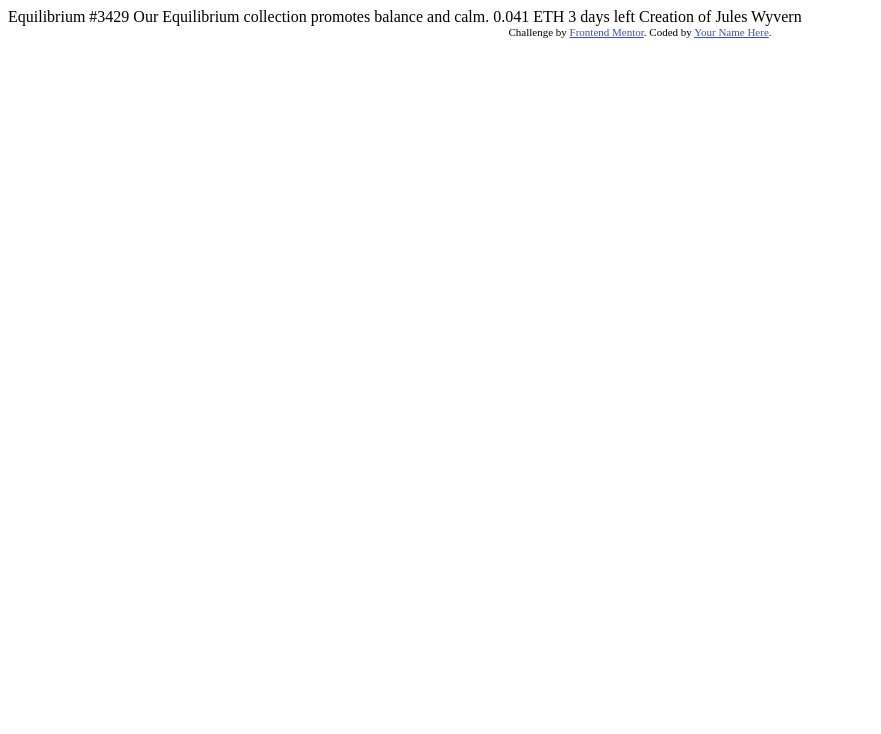
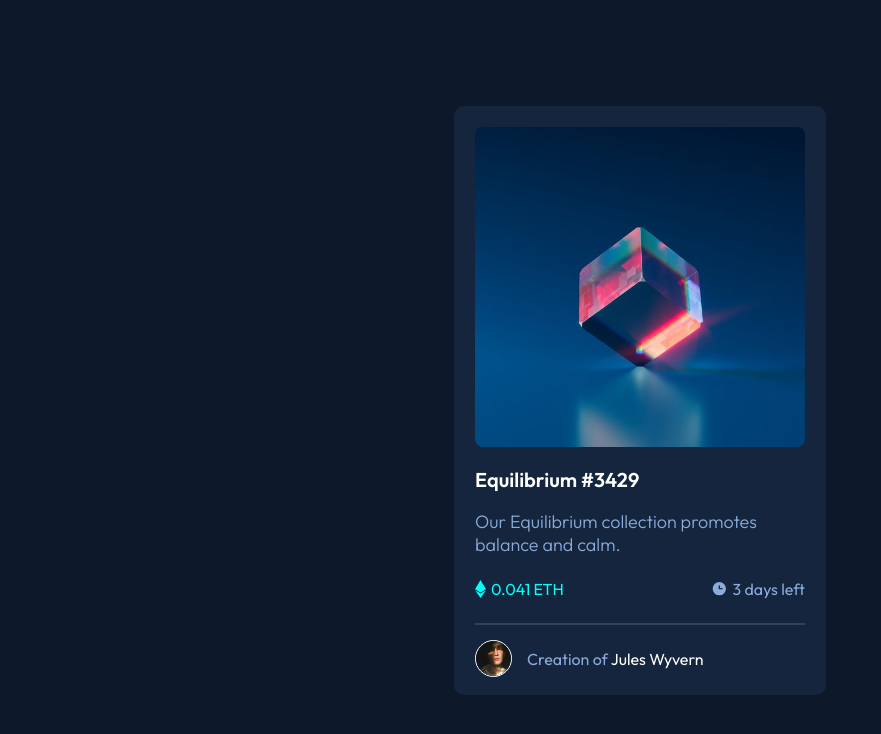
Before and after one commit to haderrenteria13/nft-preview-card-component, a plain HTML site: page index.html in a window 1280 px wide. Shown: the whole page, without its empty margins (0-881 px from the left). Drawn offline with Linux system fonts and the light colour scheme.

Commit message:
Realized: Card Complete

```diff
--- a/index.html
+++ b/index.html
@@ -10,24 +10,172 @@
 
   <!-- Feel free to remove these styles or customise in your own stylesheet 👍 -->
   <style>
-    .attribution { font-size: 11px; text-align: center; }
-    .attribution a { color: hsl(228, 45%, 44%); }
+    @import url('https://fonts.googleapis.com/css2?family=Outfit:wght@100..900&display=swap');
+
+    :root {
+      --Soft-blue: hsl(215, 51%, 70%);
+      --Cyan: hsl(178, 100%, 50%);
+      --Very-dark-blue-main-BG: hsl(217, 54%, 11%);
+      --Very-dark-blue-card-BG: hsl(216, 50%, 16%);
+      --Very-dark-blue-line: hsl(215, 32%, 27%);
+      --White: hsl(0, 0%, 100%);
+      --Font-size-paragraph: 18px;
+      --Font-weight-1: 600;
+      --Font-weight-2: 400;
+      --Font-weight-3: 300;
+    }
+
+    body {
+      display: flex;
+      justify-content: center;
+      align-items: center;
+      height: 100vh;
+      margin: 0;
+      background: var(--Very-dark-blue-main-BG);
+      font-family: "Outfit", sans-serif;
+    }
+
+    .card {
+      background: var(--Very-dark-blue-card-BG);
+      border-radius: 10px;
+      padding: 21px 21px 10px 21px;
+    }
+
+    .card-image {
+      display: flex;
+      justify-content: center;
+      align-items: center;
+    }
+
+    .card-image {
+      width: 330px;
+      height: 320px;
+      border-radius: 8px;
+      margin-bottom: 20px;
+    }
+
+    .img-overlay{
+      position: absolute;
+      left: 0;
+      top: 0;
+      height: 100%;
+      width: 100%;
+      background-color: hsla(178, 100%, 50%, 0.5);
+      display: none;
+    }
+
+    .view-icon {
+      position: absolute;
+      width: 50px;
+      left: 50%;
+      top: 50%;
+      transform: translate(-50%,-50%);
+    }
+
+    .img-overlay:hover {
+      display: ;
+    }
+
+    .title-card {
+      font-size: 20px;
+      color: var(--White);
+      font-weight: var(--Font-weight-1);
+      text-decoration: none;
+    }
+
+    .title-card:hover {
+      color: var(--Cyan);
+    }
+
+    .paragraph {
+      font-size: var(--Font-size-paragraph);
+      color: var(--Soft-blue);
+      font-weight: var(--Font-weight-3);
+      margin-bottom: 7px;
+    }
+
+    .card-body p {
+      color: var(--Soft-blue);
+    }
+
+    .description {
+      display: flex;
+      justify-content: space-between;
+    }
+
+    .ethereum, .clock {
+      display: flex;
+      align-items: center;
+      gap: 5px;
+    }
+
+    .ethereum p {
+      color: var(--Cyan);
+      font-weight: var(--Font-weight-2);
+    }
+
+    hr {
+      border: 1px solid var(--Very-dark-blue-line);
+    }
+
+    .creation img {
+      width: 35px;
+      border: 1px solid var(--White);
+      border-radius: 100%;
+    }
+
+    .creation {
+      display: flex;
+      align-items: center;
+      gap: 15px;
+      font-size: var(--Font-size-paragraph);
+    }
+
+    .text-creation {
+      font-size: 16px !important;
+    }
+
+    .name {
+      color: var(--White);
+      text-decoration: none ;
+    }
+
+    .name:hover {
+      color: var(--Cyan);
+    }
   </style>
 </head>
 <body>
-
-  Equilibrium #3429
-
-  Our Equilibrium collection promotes balance and calm.
-
-  0.041 ETH
-  3 days left
-
-  Creation of Jules Wyvern
-
-  <div class="attribution">
-    Challenge by <a href="https://www.frontendmentor.io?ref=challenge" target="_blank">Frontend Mentor</a>.
-    Coded by <a href="#">Your Name Here</a>.
+  <div class="card">
+    <div>
+      <img src="./images/image-equilibrium.jpg" alt="Image Card NFT" class="card-image">
+      <div class="img-overlay">
+        <img src="./images/icon-view.svg" alt="View Icon" class="view-icon">
+      </div>
+    </div>
+    <div class="card-body">
+      <a href="#" class="title-card">
+        Equilibrium #3429
+      </a>
+      <p class="paragraph">Our Equilibrium collection promotes<br>balance and calm.</p>
+      <div class="description">
+        <div class="ethereum">
+          <img src="./images/icon-ethereum.svg" alt="Icon Ethereum">
+          <p class="text">0.041 ETH</p>
+        </div>
+        <div class="clock">
+          <img src="./images/icon-clock.svg" alt="Clock">
+          <p class="text">3 days left</p>
+        </div>
+      </div>
+      <div class="line">
+        <hr>
+      </div>
+      <div class="creation">
+        <img src="./images/image-avatar.png" alt="Avatar">
+        <p class="text-creation">Creation of <a href="#" class="name">Jules Wyvern</a></p>
+      </div>
+    </div>
   </div>
 </body>
 </html>
```
